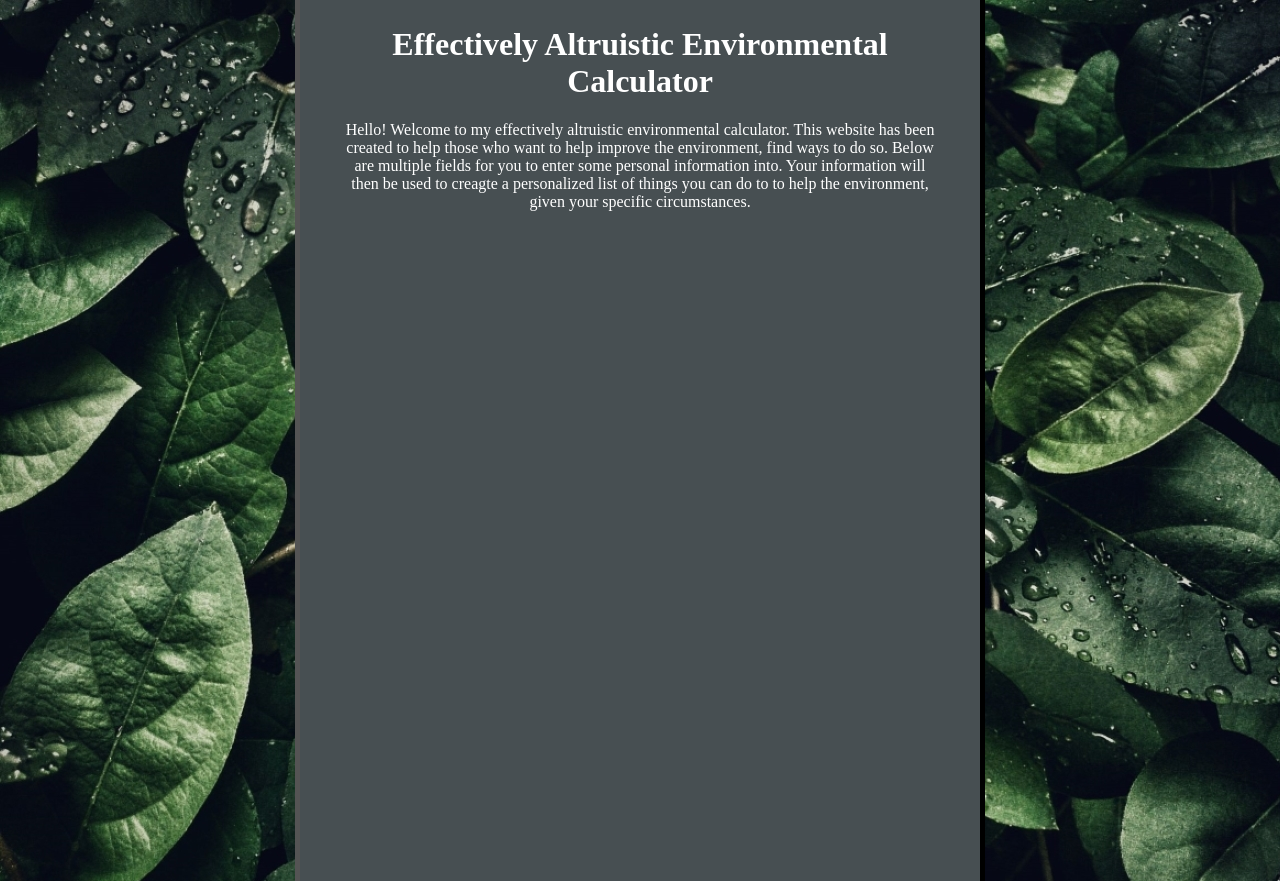
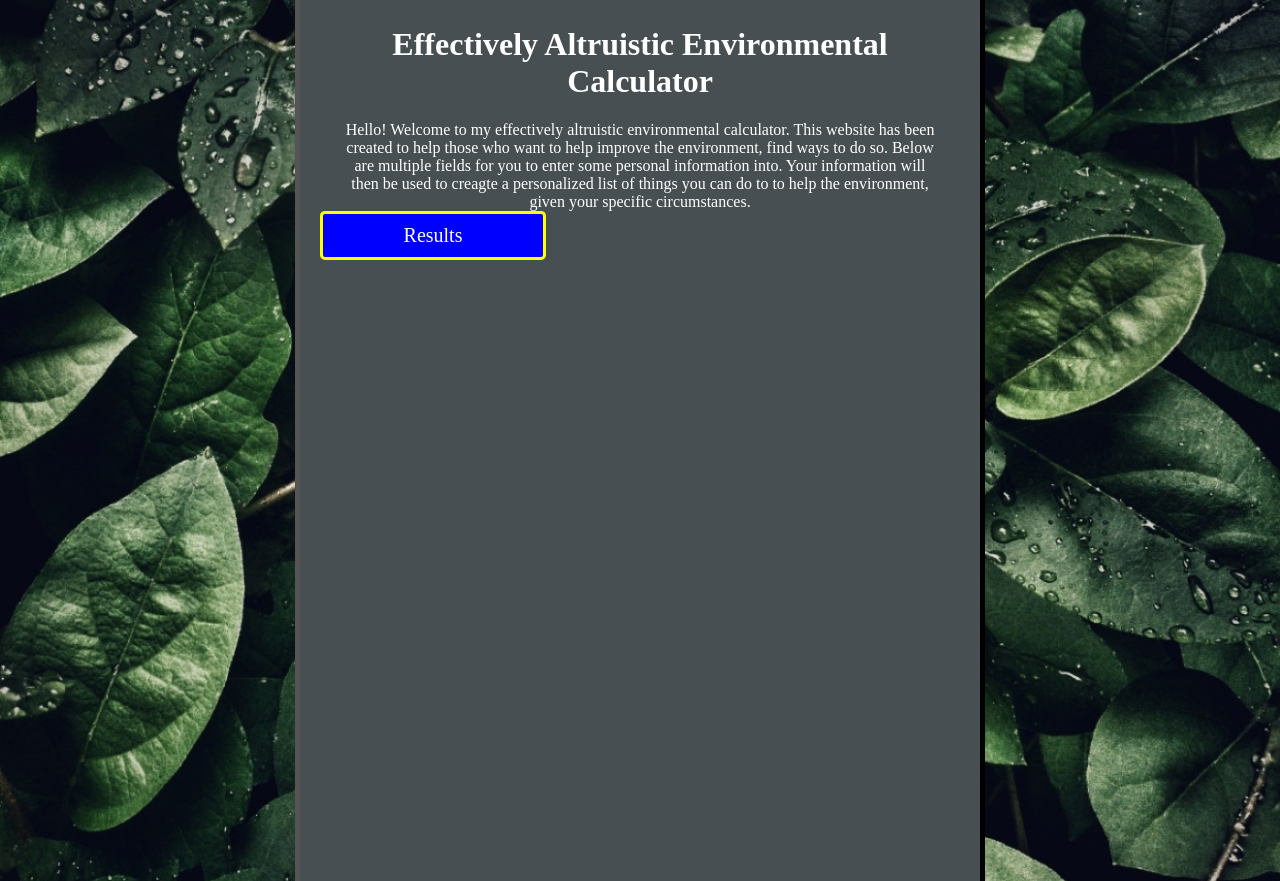
Before and after one commit to Punterreiner/Senior-Project, a Django app: page /EACalculator/ in a window 1280 px wide. Run offline with Django 4.2, Linux system fonts and the light colour scheme.

Commit message:
Checkpoint1

```diff
--- a/EAEC/EACalculator/static/EACalculator/style.css
+++ b/EAEC/EACalculator/static/EACalculator/style.css
@@ -5,7 +5,7 @@ li a {
 body {
     text-align: center;
     color: White;
-    background: white url("images/background.jpg") no-repeat;
+
 }
 
 .myDiv {
@@ -20,3 +20,22 @@ body {
     transform: translate(-50%, -50%);
     padding: 20px;
   }
+
+  html {
+    background: white url("images/background.jpg") no-repeat center center fixed;
+    -webkit-background-size: cover;
+    -moz-background-size: cover;
+    -o-background-size: cover;
+    background-size: cover;
+  }
+
+  .button {
+    background-color: blue;
+    width: 200px;
+    font-size: 20px;
+    padding: 10px;
+    border-radius: 5px;
+    border: 3px solid yellow;
+    color: white;
+    text-align: center;
+  }
--- a/EAEC/EACalculator/templates/EACalculator/index.html
+++ b/EAEC/EACalculator/templates/EACalculator/index.html
@@ -17,5 +17,6 @@
         used to creagte a personalized list of things you can do to
         to help the environment, given your specific circumstances.
     </p>
+    <a href="http://127.0.0.1:8000/EACalculator/results"><div class="button">Results</div></a>
     </div>
 {% endblock %}
--- a/EAEC/EACalculator/urls.py
+++ b/EAEC/EACalculator/urls.py
@@ -5,6 +5,6 @@ app_name = 'polls'
 
 urlpatterns = [
     path('', views.index, name='index'),
-    path('feedback', views.feedback, name='index'),
-    path('results', views.results, name='index'),
+    path('feedback', views.feedback, name='feedback'),
+    path('results', views.results, name='results'),
 ]
```
Also changed, not shown: EAEC/EACalculator/templates/EACalculator/results.html (+8 -0 lines).
